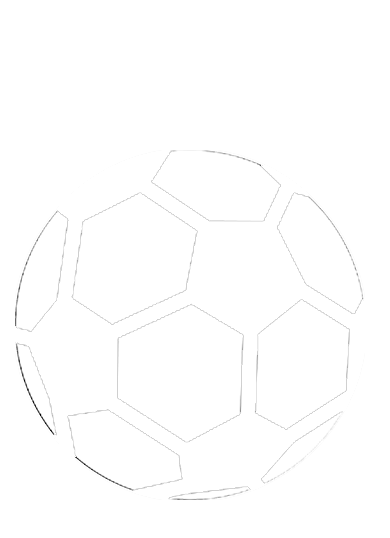
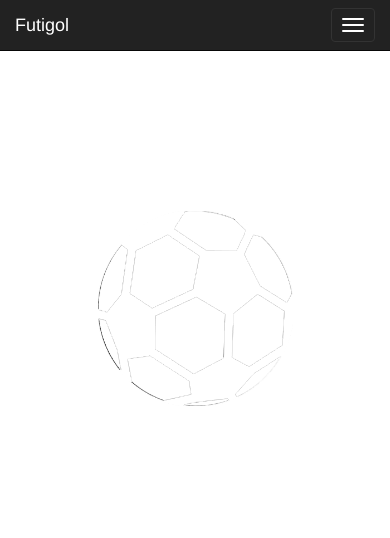
Before and after one commit to deskrive/curso_desarrollo_web, a plain HTML site: page index.html in a window 390 px wide. Drawn offline with Linux system fonts and the light colour scheme.

Commit message:
Menú Responsive

```diff
--- a/assets/css/estilos.css
+++ b/assets/css/estilos.css
@@ -54,3 +54,11 @@
   -o-transition: width .5s, height .5s, margin-right .5s, margin-top .5s;
   transition: width .5s, height .5s, margin-right .5s, margin-top .5s;
 }
+
+#logoMob {
+  position: absolute;
+  top: 25%;
+  left: 25%;
+  right: 25%;
+  width: 50%;
+}
--- a/index.html
+++ b/index.html
@@ -15,7 +15,7 @@
   <body>
     <!-- Menú de Navegación
     ================================== -->
-    <header id="menuDesk" class="">
+    <header id="menuDesk" class="hidden-xs">
       <nav>
         <ul>
           <li><a href="#">Partidos</a></li>
@@ -34,6 +34,34 @@
     <!-- Menú de Navegación END
     ================================== -->
 
+    <!-- Menú de Navegación Mobile
+    ================================== -->
+    <nav class="navbar navbar-inverse navbar-fixed-top visible-xs">
+      <div class="container">
+        <div class="navbar-header">
+          <button type="button" class="navbar-toggle collapsed" data-toggle="collapse" data-target="#navbar" aria-expanded="false" aria-controls="navbar">
+            <span class="sr-only">Toggle navigation</span>
+            <span class="icon-bar"></span>
+            <span class="icon-bar"></span>
+            <span class="icon-bar"></span>
+          </button>
+          <a class="navbar-brand" href="#">Futigol</a>
+        </div>
+        <div id="navbar" class="collapse navbar-collapse">
+          <ul class="nav navbar-nav">
+            <li class=""><a href="#">Partidos</a></li>
+            <li class=""><a href="#">Calendario</a></li>
+            <li class=""><a href="#">Clasificación</a></li>
+            <li class=""><a href="#">Goleo</a></li>
+            <li class=""><a href="#">Notificaciones</a></li>
+            <li class=""><a href="#">Contacto</a></li>
+          </ul>
+        </div><!--/.nav-collapse -->
+      </div>
+    </nav>
+    <a href="" class="visible-xs"><img src="assets/img/logo.png" id="logoMob"></a>
+    <!-- Menú de Navegación Mobile END
+    ================================== -->
 
     <!-- Scripts -->
       <!-- Jquery -->
```
